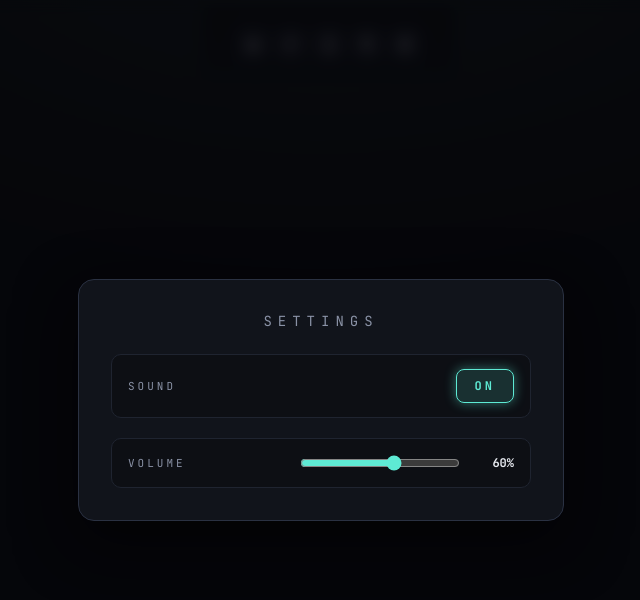
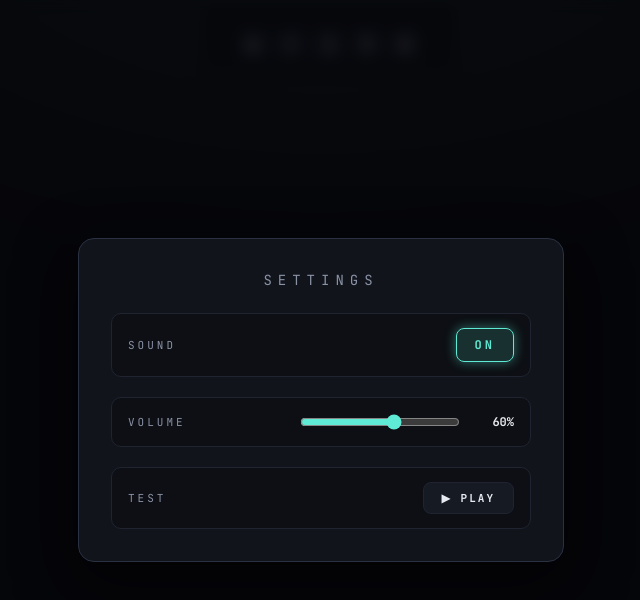
Before and after one commit to ChrisWongAtCUHK/vue-write-typing-game, a Vue app: page / in a window 1280 px wide. Both pictures are taken after a click on the button "settings". Shown: the top 600 px of the page, without its empty margins (319-959 px from the left). Built offline with nearby package versions, Linux system fonts and the light colour scheme; the HTML template or start-up script is replaced by a standard one.

Commit message:
Test button

```diff
--- a/src/components/Settings.vue
+++ b/src/components/Settings.vue
@@ -37,6 +37,8 @@ const changeVolume = (e: any) => {
   volume.value = v
   setVolume(v)
 }
+
+const testSound = () => play('complete')
 </script>
 <template>
   <div @click="() => onClose()" class="backdrop">
@@ -66,6 +68,12 @@ const changeVolume = (e: any) => {
           />
           <div class="slider-value">{{ Math.round(volume * 100) }}%</div>
         </div>
+      </div>
+      <div class="row">
+        <div class="label">TEST</div>
+        <button @click="testSound" :disabled="!enabled" class="test-button">
+          ▶ PLAY
+        </button>
       </div>
     </div>
   </div>
@@ -170,6 +178,30 @@ div.slider-value {
   text-align: right;
 }
 
+button.test-button {
+  border: 1px solid var(--border);
+  background: var(--panel-2);
+  color: var(--text);
+  font-family: 'JetBrains Mono', monospace;
+  font-size: 11px;
+  font-weight: 700;
+  letter-spacing: 2px;
+  padding: 8px 18px;
+  border-radius: 8px;
+  cursor: pointer;
+  transition: all 0.15s ease;
+
+  &:hover:not(:disabled) {
+    border-color: var(--accent);
+    color: var(--accent);
+  }
+
+  &:disabled {
+    opacity: 0.4;
+    cursor: not-allowed;
+  }
+}
+
 @keyframes fadeIn {
   from {
     opacity: 0;
```
